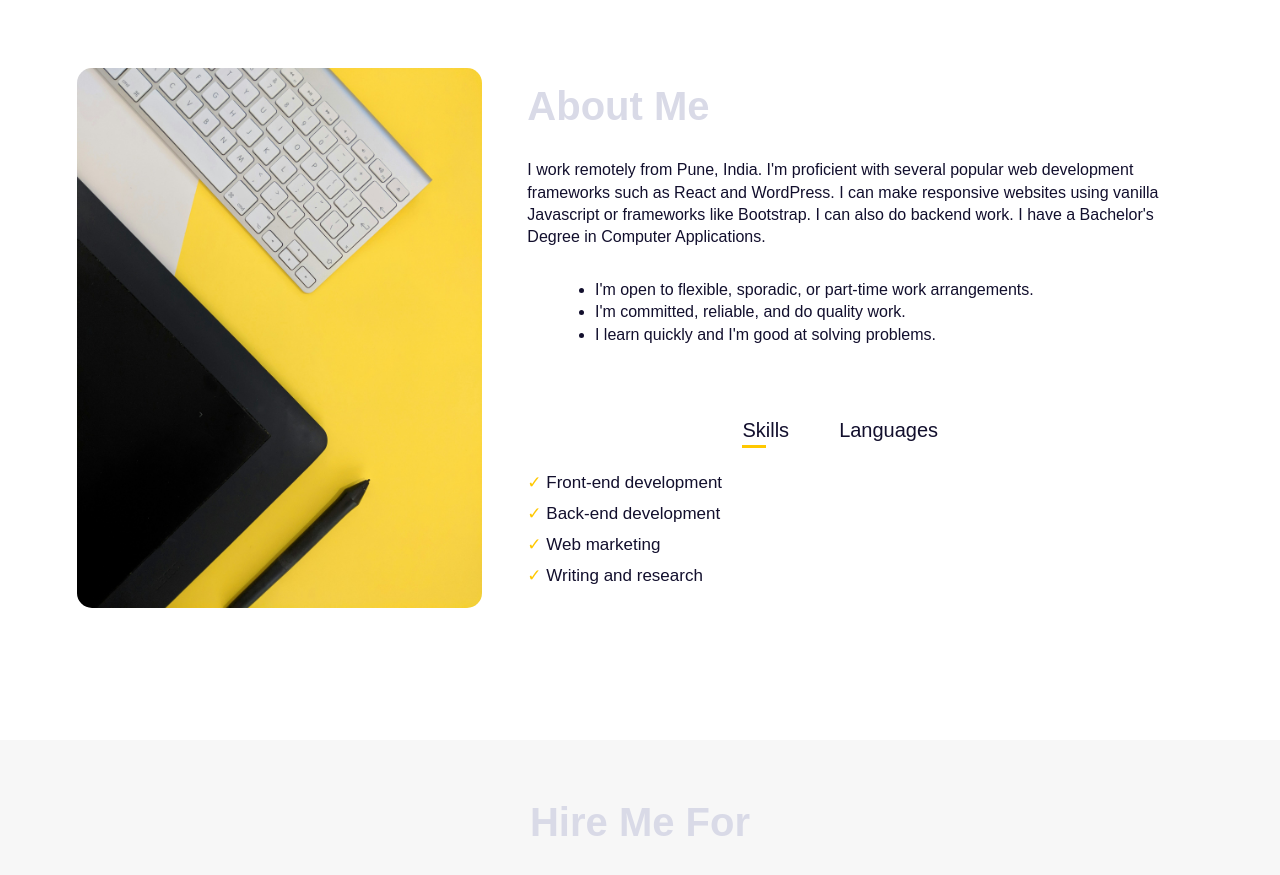
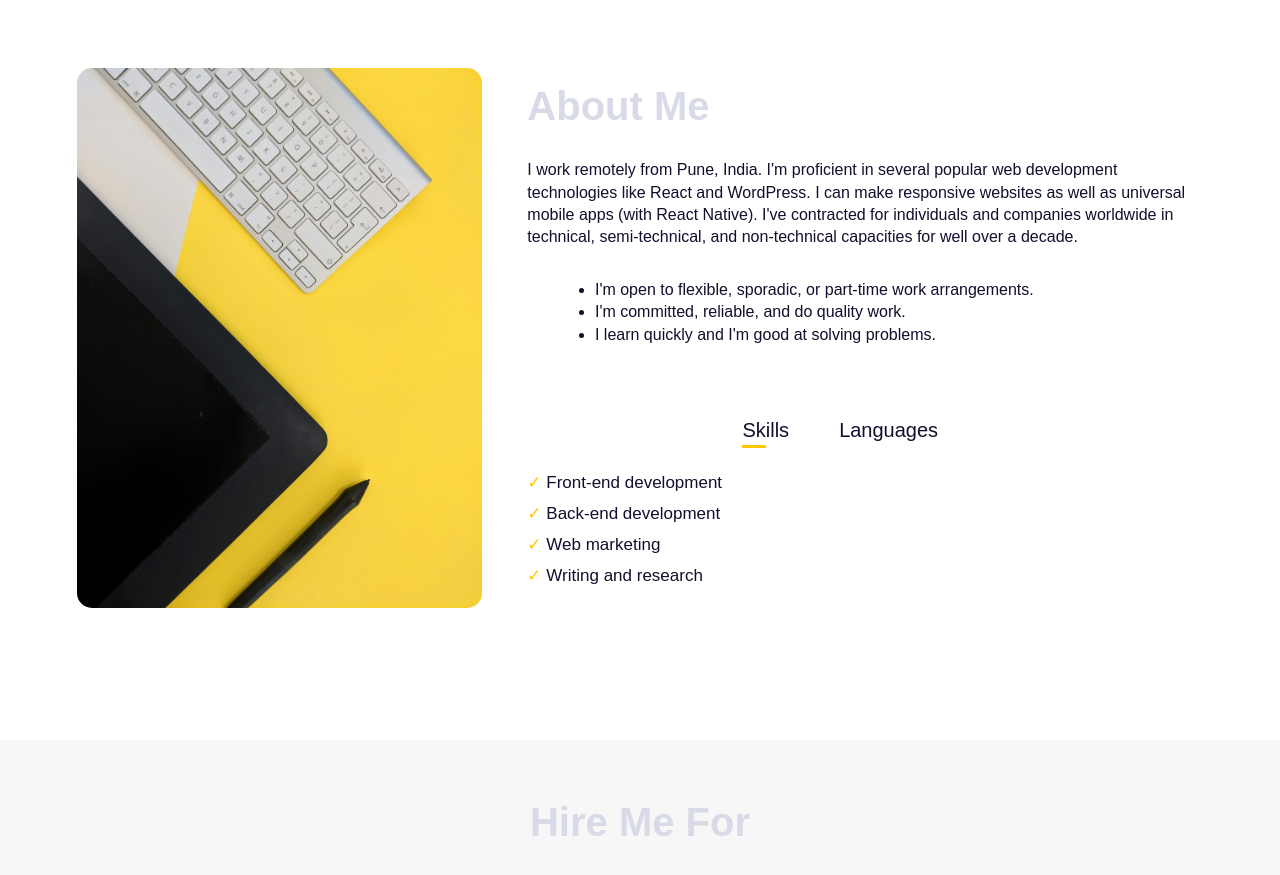
Before and after one commit to EverOnward15/portfolio-public, a plain HTML site: page index.html in a window 1280 px wide. Shown: the part 860-1735 px from the top of the page. Drawn offline with Linux system fonts and the light colour scheme.

Commit message:
Updated intro

```diff
--- a/index.html
+++ b/index.html
@@ -66,7 +66,7 @@
             <h2 class="sub-title">About Me</h2>
           </div>
           <p class="desc">
-            I work remotely from Pune, India. I'm proficient with several popular web development frameworks such as React and WordPress. I can make responsive websites using vanilla Javascript or frameworks like Bootstrap. I can also do backend work. I have a Bachelor's Degree in Computer Applications.
+            I work remotely from Pune, India. I'm proficient in several popular web development technologies like React and WordPress. I can make responsive websites as well as universal mobile apps (with React Native). I've contracted for individuals and companies worldwide in technical, semi-technical, and non-technical capacities for well over a decade.
             <br>
           </p>
           <div class="about-list">
```
